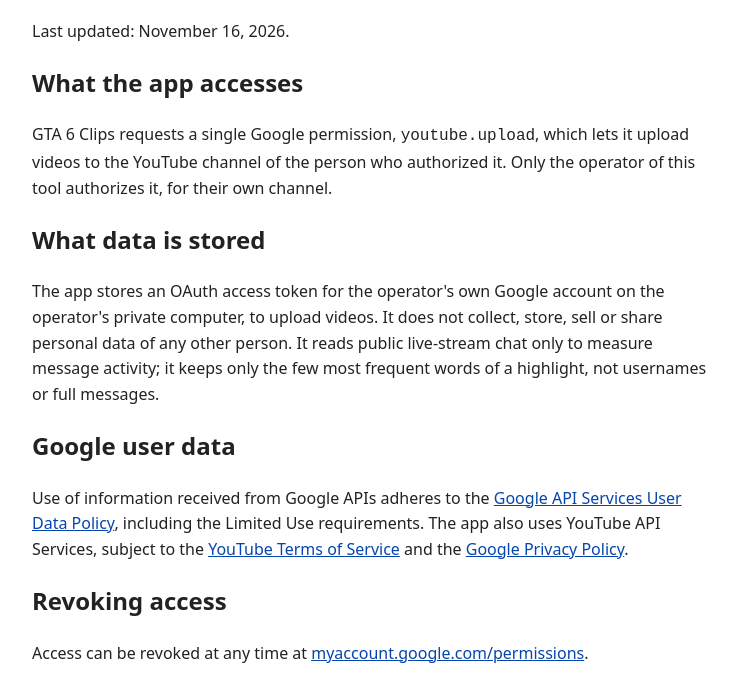
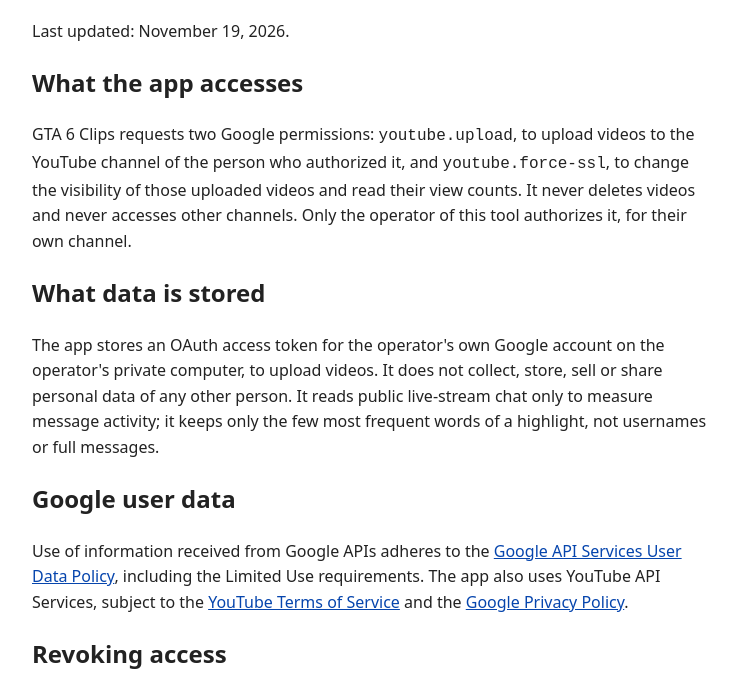
Before and after one commit to vanek-goriachev/app-pages, a plain HTML site: page privacy.html in a window 1280 px wide. Shown: the part 94-777 px from the top of the page, without its empty margins (268-1005 px from the left). Drawn offline with Linux system fonts and the light colour scheme.

Commit message:
Политика: второе разрешение YouTube
Co-Authored-By: Claude Opus 5.5 <noreply@anthropic.com>

```diff
--- a/privacy.html
+++ b/privacy.html
@@ -4,9 +4,9 @@
 <style>body{font:16px/1.6 system-ui,sans-serif;max-width:680px;margin:40px auto;padding:0 16px;color:#222;background:#fff}a{color:#0645ad}</style>
 </head><body>
 <h1>Privacy Policy — GTA 6 Clips</h1>
-<p>Last updated: November 16, 2026.</p>
+<p>Last updated: November 19, 2026.</p>
 <h2>What the app accesses</h2>
-<p>GTA 6 Clips requests a single Google permission, <code>youtube.upload</code>, which lets it upload videos to the YouTube channel of the person who authorized it. Only the operator of this tool authorizes it, for their own channel.</p>
+<p>GTA 6 Clips requests two Google permissions: <code>youtube.upload</code>, to upload videos to the YouTube channel of the person who authorized it, and <code>youtube.force-ssl</code>, to change the visibility of those uploaded videos and read their view counts. It never deletes videos and never accesses other channels. Only the operator of this tool authorizes it, for their own channel.</p>
 <h2>What data is stored</h2>
 <p>The app stores an OAuth access token for the operator's own Google account on the operator's private computer, to upload videos. It does not collect, store, sell or share personal data of any other person. It reads public live-stream chat only to measure message activity; it keeps only the few most frequent words of a highlight, not usernames or full messages.</p>
 <h2>Google user data</h2>
```
